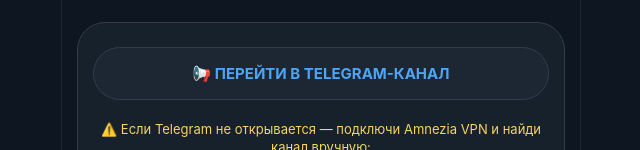
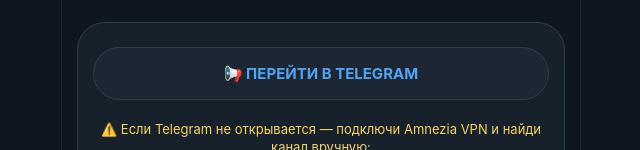
Before and after one commit to anarlinks/anar, a plain HTML site: page index.html in a window 1280 px wide. Shown: the part 199-349 px from the top of the page, without its empty margins (319-959 px from the left). Drawn offline with Linux system fonts and the light colour scheme.

Commit message:
Update index.html

```diff
--- a/index.html
+++ b/index.html
@@ -167,7 +167,7 @@
 
             <div class="content-card">
                 <a href="https://vk.cc/cXxjDP" class="main-btn">
-                    📢  ПЕРЕЙТИ В TELEGRAM-КАНАЛ
+                    📢  ПЕРЕЙТИ В TELEGRAM
                 </a>
 
                 <span class="warning-text">
```
